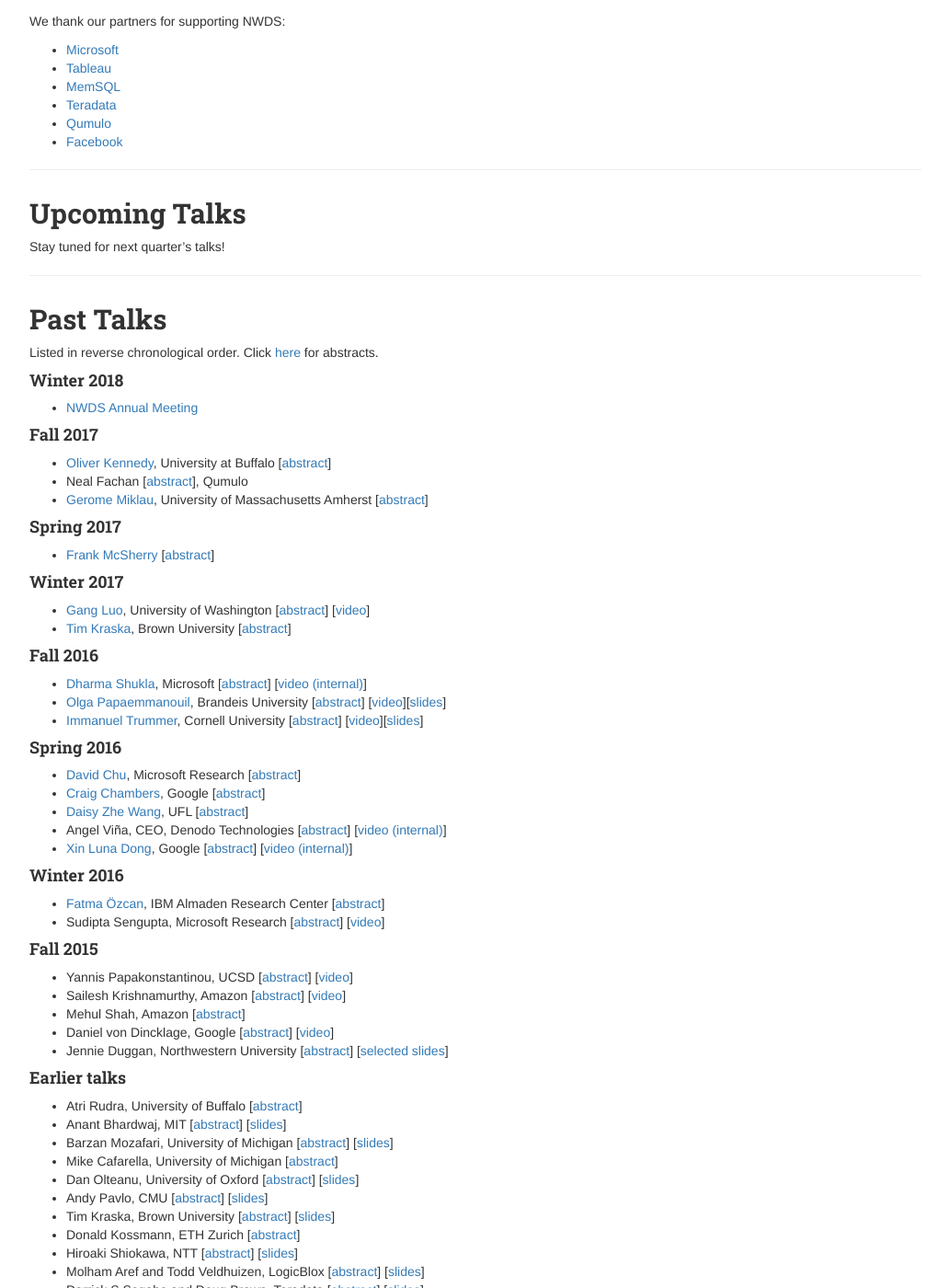
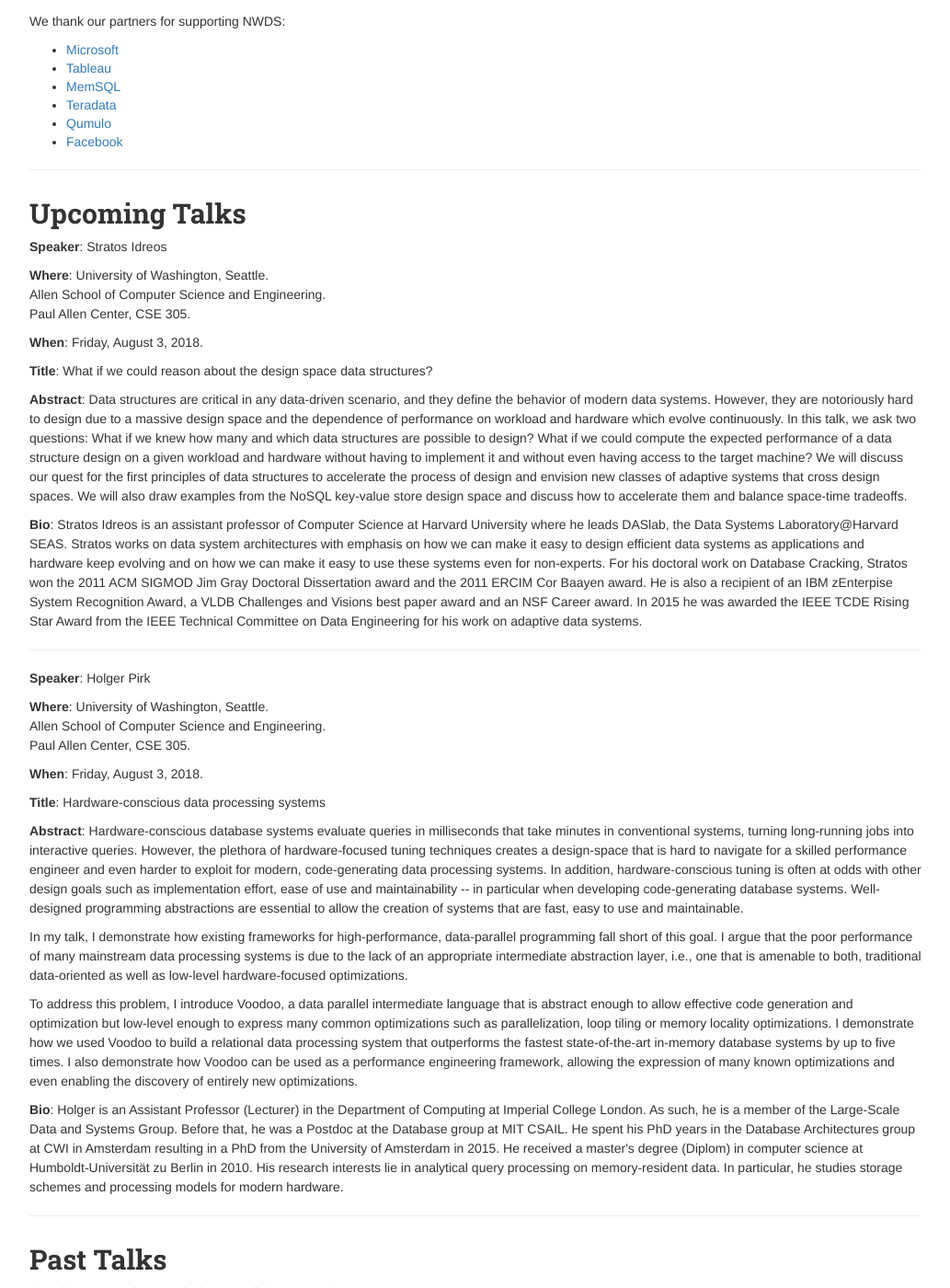
Before and after one commit to uwdb/website, a Jekyll site: the page built from nwds/nwds.markdown, in a window 1280 px wide and 1400 px high, scrolled down 305 px. Shown: the whole window at 92% size, without its empty margins (123-1156 px from the left). Built offline with Jekyll 4.4.1, drawn with Linux system fonts in a browser that asks for light colours; nearby versions of some CDN libraries.

Commit message:
added stratos's and holger's talks

```diff
--- a/nwds/nwds.markdown
+++ b/nwds/nwds.markdown
@@ -24,7 +24,59 @@
 
 ##  Upcoming Talks
 
-Stay tuned for next quarter's talks!
+<p><a name="Stratos_Idreos_8_3_18"></a>
+<strong>Speaker</strong>: Stratos Idreos</p>
+
+<p><strong>Where</strong>: University of Washington, Seattle.<br>
+Allen School of Computer Science and Engineering.<br>
+Paul Allen Center, CSE 305.</p>
+
+<p><strong>When</strong>:
+Friday, August 3, 2018.</p>
+
+<p><strong>Title</strong>:
+What if we could reason about the design space data structures?
+</p>
+
+<p><strong>Abstract</strong>:
+Data structures are critical in any data-driven scenario, and they define the behavior of modern data systems. However, they are notoriously hard to design due to a massive design space and the dependence of performance on workload and hardware which evolve continuously. In this talk, we ask two questions: What if we knew how many and which data structures are possible to design? What if we could compute the expected performance of a data structure design on a given workload and hardware without having to implement it and without even having access to the target machine? We will discuss our quest for the first principles of data structures to accelerate the process of design and envision new classes of adaptive systems that cross design spaces. We will also draw examples from the NoSQL key-value store design space and discuss how to accelerate them and balance space-time tradeoffs.
+</p>
+
+<p><strong>Bio</strong>:
+Stratos Idreos is an assistant professor of Computer Science at Harvard University where he leads DASlab, the Data Systems Laboratory@Harvard SEAS. Stratos works on data system architectures with emphasis on how we can make it easy to design efficient data systems as applications and hardware keep evolving and on how we can make it easy to use these systems even for non-experts. For his doctoral work on Database Cracking, Stratos won the 2011 ACM SIGMOD Jim Gray Doctoral Dissertation award and the 2011 ERCIM Cor Baayen award. He is also a recipient of an IBM zEnterpise System Recognition Award, a VLDB Challenges and Visions best paper award and an NSF Career award. In 2015 he was awarded the IEEE TCDE Rising Star Award from the IEEE Technical Committee on Data Engineering for his work on adaptive data systems.
+</p>
+
+---
+
+<p><a name="Holger_Pirk_8_3_18"></a>
+<strong>Speaker</strong>: Holger Pirk</p>
+
+<p><strong>Where</strong>: University of Washington, Seattle.<br>
+Allen School of Computer Science and Engineering.<br>
+Paul Allen Center, CSE 305.</p>
+
+<p><strong>When</strong>:
+Friday, August 3, 2018.</p>
+
+<p><strong>Title</strong>:
+Hardware-conscious data processing systems
+</p>
+
+<p><strong>Abstract</strong>:
+Hardware-conscious database systems evaluate queries in milliseconds that take minutes in conventional systems, turning long-running jobs into interactive queries. However, the plethora of hardware-focused tuning techniques creates a design-space that is hard to navigate for a skilled performance engineer and even harder to exploit for modern, code-generating data processing systems. In addition, hardware-conscious tuning is often at odds with other design goals such as implementation effort, ease of use and maintainability -- in particular when developing code-generating database systems. Well-designed programming abstractions are essential to allow the creation of systems that are fast, easy to use and maintainable.
+</p>
+<p>
+In my talk, I demonstrate how existing frameworks for high-performance, data-parallel programming fall short of this goal. I argue that the poor performance of many mainstream data processing systems is due to the lack of an appropriate intermediate abstraction layer, i.e., one that is amenable to both, traditional data-oriented as well as low-level hardware-focused optimizations.
+</p>
+<p>
+To address this problem, I introduce Voodoo, a data parallel intermediate language that is abstract enough to allow effective code generation and optimization but low-level enough to express many common optimizations such as parallelization, loop tiling or memory locality optimizations. I demonstrate how we used Voodoo to build a relational data processing system that outperforms the fastest state-of-the-art in-memory database systems by up to five times. I also demonstrate how Voodoo can be used as a performance engineering framework, allowing the expression of many known optimizations and even enabling the discovery of entirely new optimizations.
+</p>
+
+<p><strong>Bio</strong>:
+Holger is an Assistant Professor (Lecturer) in the Department of Computing at Imperial College London. As such, he is a member of the Large-Scale Data and Systems Group. Before that, he was a Postdoc at the Database group at MIT CSAIL. He spent his PhD years in the Database Architectures group at CWI in Amsterdam resulting in a PhD from the University of Amsterdam in 2015. He received a master's degree (Diplom) in computer science at Humboldt-Universität zu Berlin in 2010. His research interests lie in analytical query processing on memory-resident data. In particular, he studies storage schemes and processing models for modern hardware.
+</p>
+
+
 
 ---
 
```
